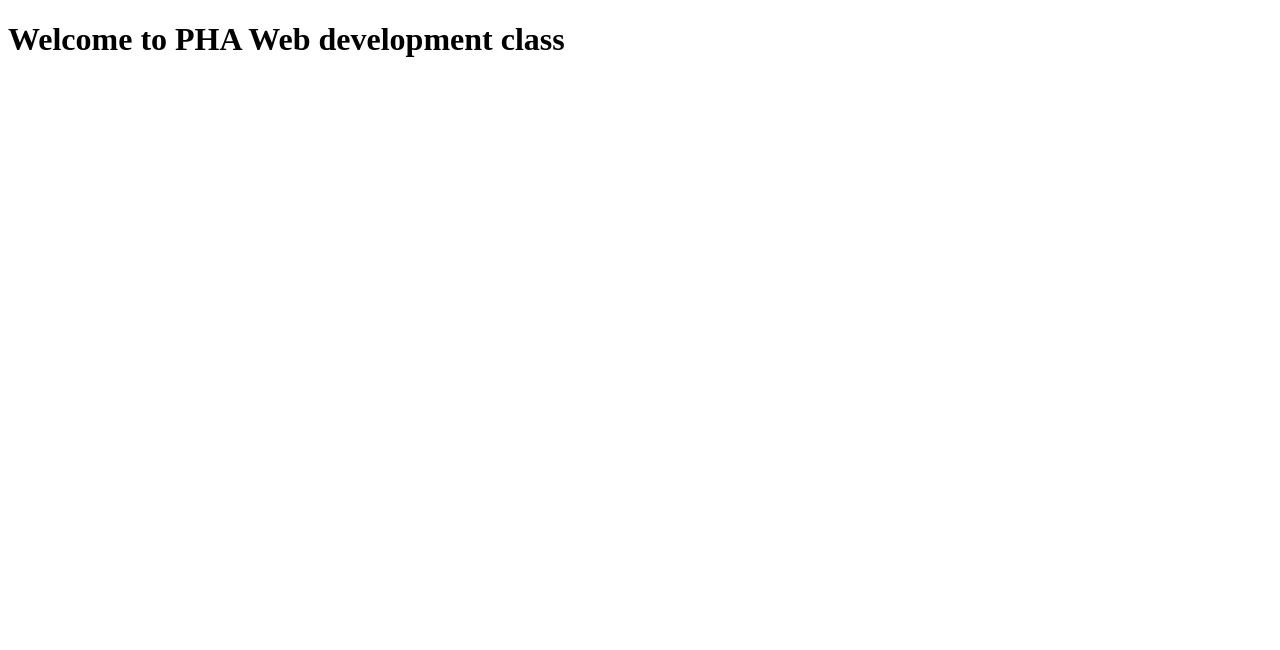
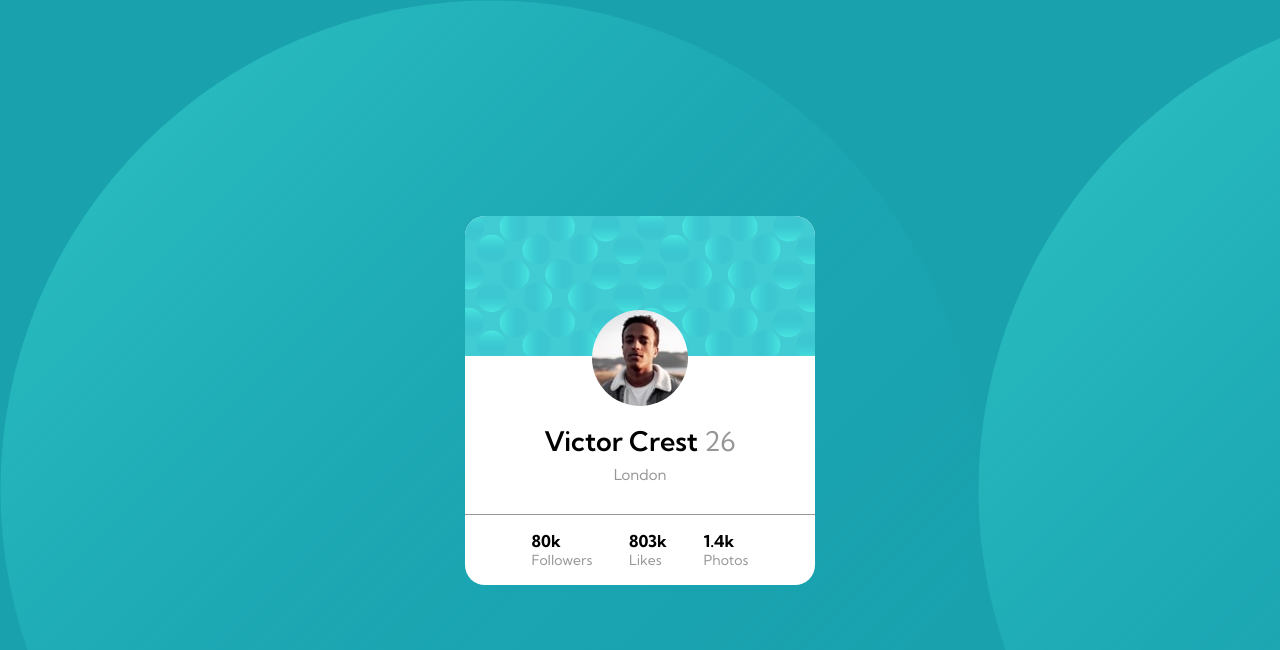
Before and after one commit to Davecodehub/pha-class, a plain HTML site: page index.html in a window 1280 px wide. Drawn offline with Linux system fonts and the light colour scheme.

Commit message:
update the files

```diff
--- a/index.html
+++ b/index.html
@@ -4,8 +4,98 @@
     <meta charset="UTF-8" />
     <meta name="viewport" content="width=device-width, initial-scale=1.0" />
     <title>PHA Class Assignment</title>
+    <link
+      href="https://fonts.googleapis.com/css2?family=Kumbh+Sans:wght@100..900&display=swap"
+      rel="stylesheet"
+    />
   </head>
+  <style>
+    * {
+      margin: 0px;
+      padding: 0px;
+      box-sizing: border-box;
+      font-family: "Kumbh Sans", sans-serif;
+    }
+
+    body {
+      width: 100%;
+      height: 100vh;
+      display: flex;
+      justify-content: center;
+      align-items: center;
+      background-color: hsl(185, 75%, 39%);
+      background-image: url(bg-pattern-bottom.svg);
+    }
+    .container {
+      background-color: white;
+      border-radius: 20px;
+    }
+    .cover-image img {
+      border-radius: 20px 20px 0px 0px;
+    }
+
+    .user-container {
+      text-align: center;
+      font-size: 18px;
+    }
+    .profile-icon {
+      border-radius: 50%;
+      position: relative;
+      top: -50px;
+    }
+
+    .user-container h2 {
+      position: relative;
+      top: -37px;
+      font-weight: 600;
+    }
+    .user-container h5 {
+      position: relative;
+      top: -30px;
+    }
+    .ratings-container {
+      border-top: 1px solid hsl(0, 0%, 59%);
+      display: flex;
+      align-items: center;
+      justify-content: space-evenly;
+      padding: 16px 30px;
+      font-size: 14px;
+    }
+    .text-color-grey {
+      color: hsl(0, 0%, 59%);
+      font-weight: 400;
+    }
+  </style>
   <body>
-    <h1>Welcome to PHA Web development class</h1>
+    <div class="container">
+      <div class="cover-image">
+        <img src="bg-pattern-card.svg" alt="Cover image card" />
+      </div>
+      <div class="info-container">
+        <div class="user-container">
+          <img
+            src="image-victor.jpg"
+            alt="Image of victor"
+            class="profile-icon"
+          />
+          <h2>Victor Crest <span class="text-color-grey">26</span></h2>
+          <h5 class="text-color-grey">London</h5>
+        </div>
+        <div class="ratings-container">
+          <div class="one">
+            <h3>80k</h3>
+            <p class="text-color-grey">Followers</p>
+          </div>
+          <div class="two">
+            <h3>803k</h3>
+            <p class="text-color-grey">Likes</p>
+          </div>
+          <div class="three">
+            <h3>1.4k</h3>
+            <p class="text-color-grey">Photos</p>
+          </div>
+        </div>
+      </div>
+    </div>
   </body>
 </html>
```
Also changed, not shown: bg-pattern-bottom.svg (added), bg-pattern-card.svg (added), bg-pattern-top.svg (added), favicon-32x32.png (added), image-victor.jpg (added).
